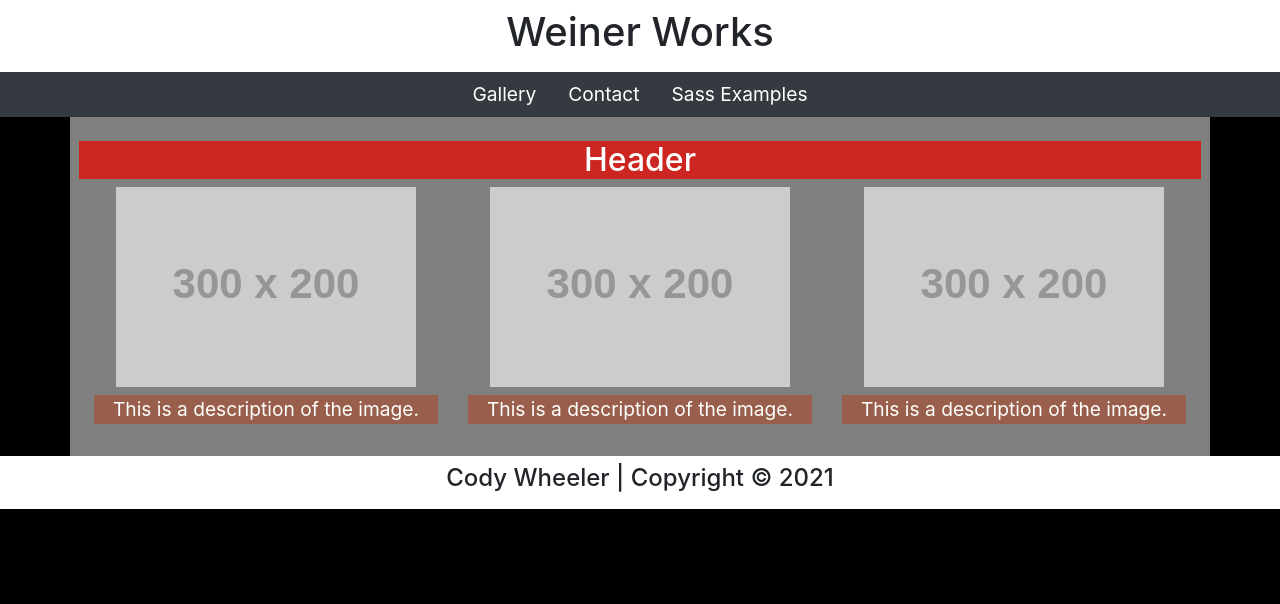
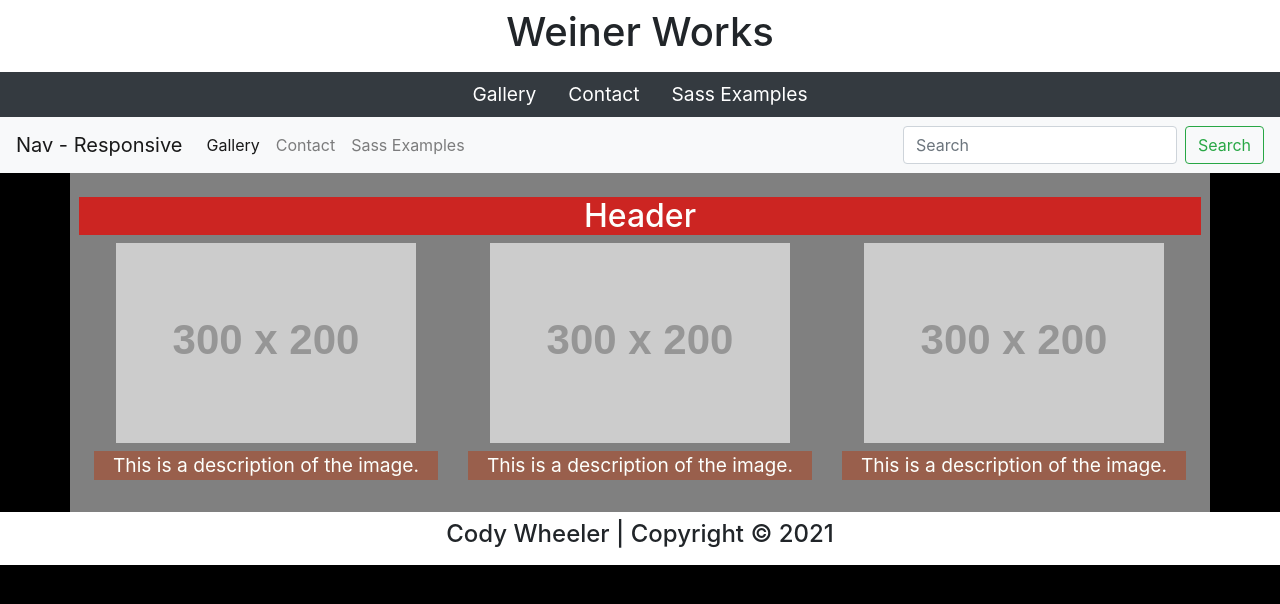
Before and after one commit to cwheeler6754/bootstrap-demo, a website: page app/Sass-examples.html in a window 1280 px wide. Drawn offline with Linux system fonts and the light colour scheme; placeholder pictures from the web are drawn by us.

Commit message:
added new navigation example

```diff
--- a/app/Sass-examples.html
+++ b/app/Sass-examples.html
@@ -29,6 +29,31 @@
         <a class="nav-link" href="Sass-examples.html">Sass Examples</a>
       </li>
     </ul>
+
+    <!--This is the navigation example for a responsive navbar that collapes-->
+    <nav class="navbar navbar-expand-lg navbar-light bg-light">
+      <button class="navbar-toggler" type="button" data-toggle="collapse" data-target="#navbarTogglerDemo01" aria-controls="navbarTogglerDemo01" aria-expanded="false" aria-label="Toggle navigation">
+        <span class="navbar-toggler-icon"></span>
+      </button>
+      <div class="collapse navbar-collapse" id="navbarTogglerDemo01">
+        <a class="navbar-brand" href="#">Nav - Responsive</a>
+        <ul class="navbar-nav mr-auto mt-2 mt-lg-0">
+          <li class="nav-item active">
+            <a class="nav-link" href="index.html">Gallery <span class="sr-only">(current)</span></a>
+          </li>
+          <li class="nav-item">
+            <a class="nav-link" href="#">Contact</a>
+          </li>
+          <li class="nav-item">
+            <a class="nav-link" href="Sass-examples.html">Sass Examples</a>
+          </li>
+        </ul>
+        <form class="form-inline my-2 my-lg-0">
+          <input class="form-control mr-sm-2" type="search" placeholder="Search" aria-label="Search">
+          <button class="btn btn-outline-success my-2 my-sm-0" type="submit">Search</button>
+        </form>
+      </div>
+    </nav>
   </header>
 
   <main class="container p-4">
```
Also changed, not shown: app/index.html (+1 -0 lines).
